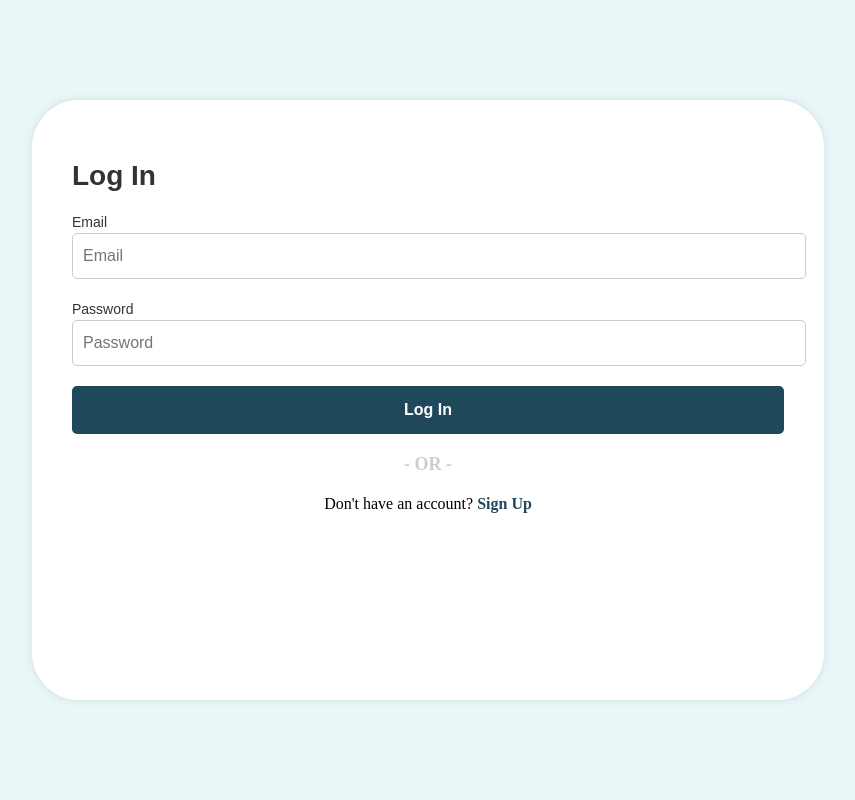
After one commit to LuminaScript/SmartQuery, a Flask app: page /login in a window 1280 px wide. The commit adds this page. Shown: the whole page, without its empty margins (212-1067 px from the left). Run offline with Flask 3, Linux system fonts and the light colour scheme.

Commit message:
sign up & sign in

```diff
--- a/app.py
+++ b/app.py
@@ -7,9 +7,15 @@ def index():
     return render_template("index.html")
 
 @app.route('/chat')
-def diary():
+def chat():
     return render_template("chat.html")
 
+@app.route('/signup')
+def signup():
+    return render_template("signup.html")
 
+@app.route('/login')
+def login():
+    return render_template("login.html")
 if __name__ == '__main__':
     app.run(debug=True)
--- /dev/null
+++ b/templates/login.html
@@ -0,0 +1,120 @@
+<!DOCTYPE html>
+<html>
+  <head>
+    <title>Login Page</title>
+    <style>
+      body {
+        margin: 0;
+        padding: 0;
+        display: flex;
+        justify-content: center;
+        align-items: center;
+        height: 100vh;
+        background: #eaf7f8;
+      }
+
+      .container {
+        width: 792px;
+        height: 600px; /* Adjust the height as needed */
+        background: white;
+        border-radius: 47px;
+        box-shadow: 0px 0px 10px rgba(0, 0, 0, 0.1);
+      }
+
+      .content {
+        padding: 40px;
+      }
+
+      .title {
+        font-size: 28px;
+        font-family: Poppins, sans-serif;
+        font-weight: 800;
+        line-height: 1.2;
+        color: #333;
+        margin-bottom: 20px;
+      }
+
+      .form-group {
+        margin-bottom: 20px;
+      }
+
+      .form-label {
+        font-size: 14px;
+        font-family: Poppins, sans-serif;
+        font-weight: 500;
+        line-height: 1.5;
+        color: #333;
+      }
+
+      .form-input {
+        width: 100%;
+        padding: 10px;
+        font-size: 16px;
+        font-family: Poppins, sans-serif;
+        font-weight: 400;
+        line-height: 1.5;
+        border: 1px solid #ccc;
+        border-radius: 5px;
+      }
+
+      .form-button {
+        display: block;
+        width: 100%;
+        padding: 12px;
+        background-color: #1f485b;
+        color: white;
+        font-size: 16px;
+        font-family: Poppins, sans-serif;
+        font-weight: 600;
+        line-height: 1.5;
+        text-align: center;
+        border: none;
+        border-radius: 5px;
+        cursor: pointer;
+      }
+
+      .form-button:hover {
+        background-color: #164053;
+      }
+
+      .or-divider {
+        margin-top: 20px;
+        text-align: center;
+        font-size: 18px;
+        font-weight: 600;
+        color: #ccc;
+      }
+
+      .signup-link {
+        text-align: center;
+        margin-top: 20px;
+      }
+
+      .signup-link a {
+        text-decoration: none;
+        color: #1f485b;
+        font-weight: 600;
+      }
+    </style>
+  </head>
+  <body>
+    <div class="container">
+      <div class="content">
+        <h1 class="title">Log In</h1>
+        <div class="form-group">
+          <label class="form-label">Email</label>
+          <input type="email" class="form-input" placeholder="Email" />
+        </div>
+        <div class="form-group">
+          <label class="form-label">Password</label>
+          <input type="password" class="form-input" placeholder="Password" />
+        </div>
+        <button class="form-button">Log In</button>
+        <p class="or-divider">- OR -</p>
+        <p class="signup-link">
+          Don't have an account? <a href="/signup">Sign Up</a>
+        </p>
+      </div>
+    </div>
+  </body>
+</html>
```
Also changed, not shown: templates/index.html (+18 -2 lines), templates/signup.html (added, +124 -0 lines).
